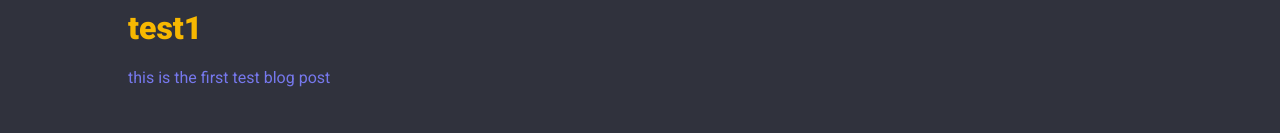
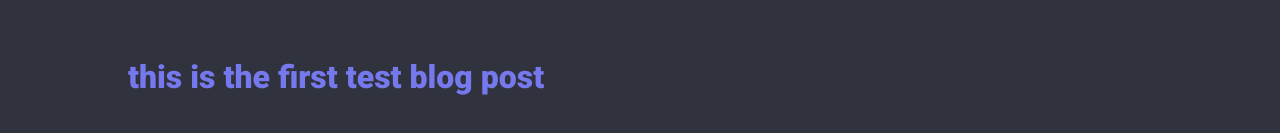
Before and after one commit to activate-glacier-instinct/activate-glacier-instinct.github.io, a SvelteKit app: page /blog/test1 in a window 1280 px wide. Shown: the part 363-496 px from the top of the page. Built offline with nearby package versions, Linux system fonts and the light colour scheme.

Commit message:
STYLE (/blog/[slug]) : minor tweak to render text as p and not div

```diff
--- a/src/routes/blog/[slug]/+page.svelte
+++ b/src/routes/blog/[slug]/+page.svelte
@@ -8,7 +8,7 @@
 </script>
 
 <h1 class="accent">{post && post.title}</h1>
-<div>{@html post?.body}</div>
+<p>{@html post?.body}</p>
 
 <!-- TODO : read more about this  -->
 <!-- <svelte:component this={post} /> -->
```
